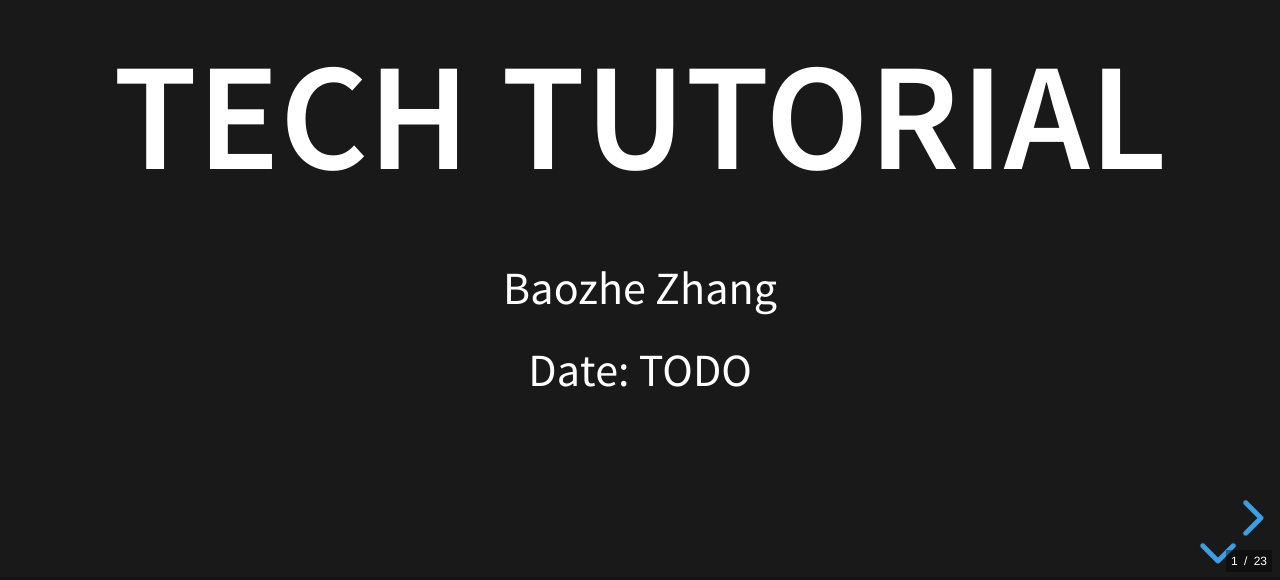
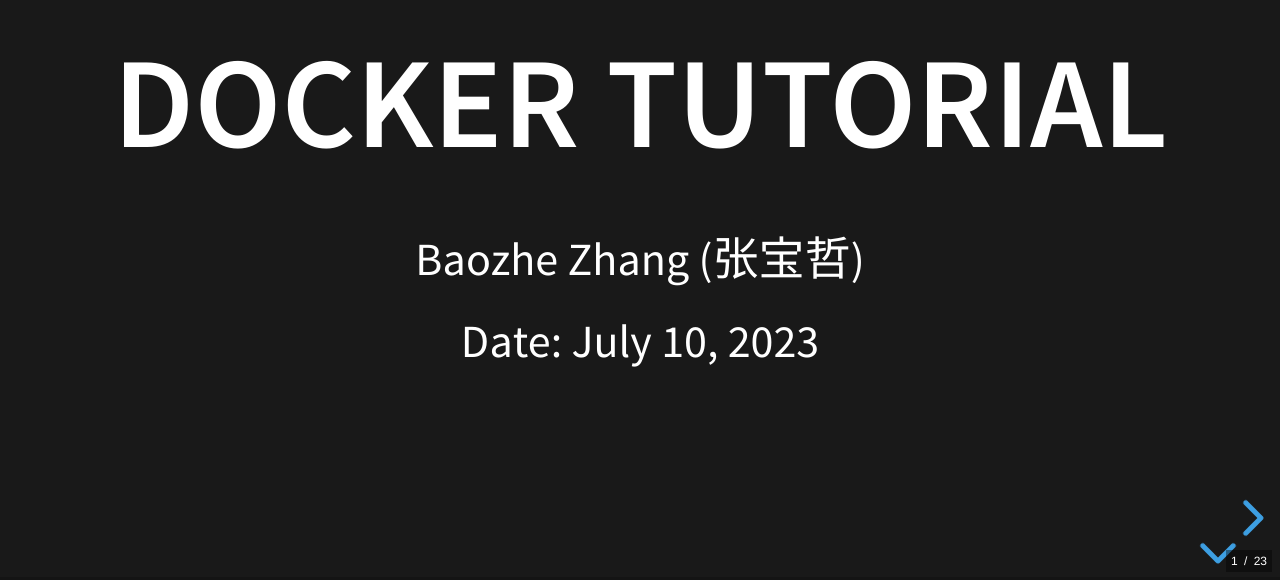
Before and after one commit to zhangbaozhe/docker_tut, a website: page index.html in a window 1280 px wide. Shown: the part 220-800 px from the top of the page. Drawn offline with Linux system fonts and the light colour scheme.

Commit message:
modified

```diff
--- a/index.html
+++ b/index.html
@@ -22,9 +22,9 @@
       <!-- start -->
       <section>
         <section>
-          <h2 class="r-fit-text">Tech Tutorial</h2>
-          <p>Baozhe Zhang</p>
-          <p>Date: TODO</p>
+          <h2 class="r-fit-text">Docker Tutorial</h2>
+          <p>Baozhe Zhang (张宝哲)</p>
+          <p>Date: July 10, 2023</p>
         </section>
         <section>
           <h2 class="r-fit-text">Empowering Your Robotics Research<br>With</h2>
```
Also changed, not shown: docker_tut/README.md (added).
